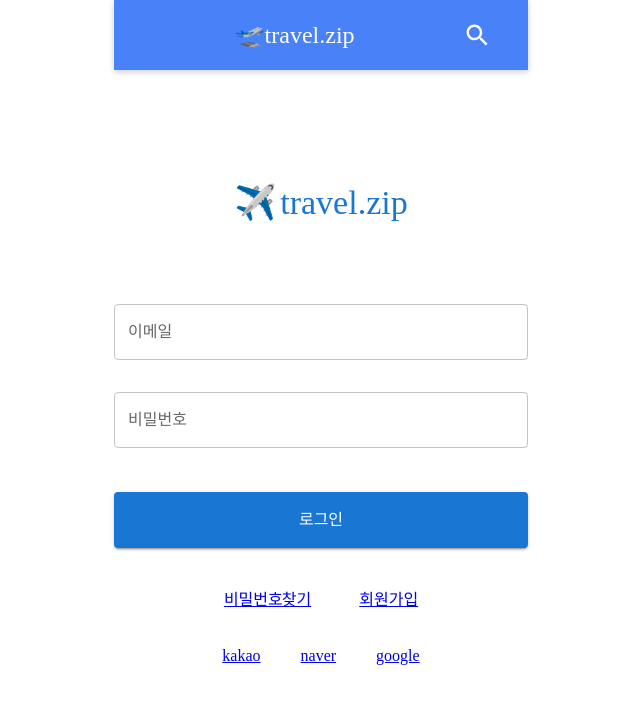
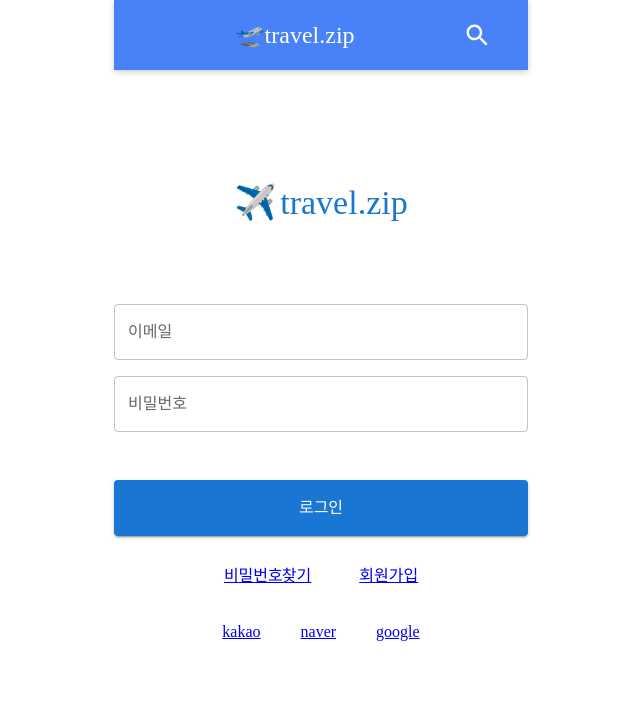
Before and after one commit to prgrms-web-devcourse/Team-Moongsal-Travel.zip-FE, a Next.js app: page /auth/login in a window 1280 px wide. Shown: the top 704 px of the page, without its empty margins (319-959 px from the left). Built offline with nearby package versions, Linux system fonts and the light colour scheme; a web font is replaced by a local one.

Commit message:
feat: 공통 비제어 입력 컴포넌트 구현

```diff
--- a/src/components/Login/Local.tsx
+++ b/src/components/Login/Local.tsx
@@ -1,17 +1,65 @@
-import { Button, Stack, TextField } from '@mui/material';
+import { Box, Button, Stack } from '@mui/material';
 import Link from 'next/link';
 import React from 'react';
+import { useForm } from 'react-hook-form';
+
+import CommonInput from '../common/CommonInput';
+
+interface FormState {
+  email: string;
+  password: string;
+}
 
 const Local = () => {
+  const { control, handleSubmit } = useForm<FormState>({
+    mode: 'onSubmit',
+    defaultValues: {
+      email: '',
+      password: '',
+    },
+  });
+
+  const onSubmit = (data: FormState) => {
+    console.log(data);
+  };
+
   return (
     <>
-      <Stack spacing={4}>
-        <TextField id='outlined-basic' label='이메일' variant='outlined' />
-        <TextField id='outlined-basic' label='비밀번호' variant='outlined' />
+      <Stack spacing={2} component='form' onSubmit={handleSubmit(onSubmit)}>
+        <CommonInput<FormState>
+          id='email'
+          label='이메일'
+          variant='outlined'
+          control={control}
+          name='email'
+          rules={{
+            required: '이메일은 필수 입력입니다.',
+            pattern: {
+              value: /[A-Za-z0-9]+@[a-z]+\.[a-z]{2,3}/,
+              message: '이메일 형식에 맞지 않습니다.',
+            },
+          }}
+        />
+        <CommonInput<FormState>
+          id='password'
+          label='비밀번호'
+          variant='outlined'
+          control={control}
+          name='password'
+          rules={{
+            required: '비밀번호는 필수 입력입니다.',
+            pattern: {
+              value: /^(?=.*[A-Za-z])(?=.*\d)(?=.*[~!@#$%^&*])[A-Za-z\d~!@#$%^&*]{8,}$/,
+              message: '비밀번호 형식에 맞지 않습니다.',
+            },
+          }}
+        />
+        <Box width='100%'>
+          <Button type='submit' variant='contained' sx={buttonStyle}>
+            로그인
+          </Button>
+        </Box>
       </Stack>
-      <Button variant='contained' sx={buttonStyle}>
-        로그인
-      </Button>
 
       <Stack spacing={6} direction='row' justifyContent='center'>
         <Link href='/'>비밀번호 찾기</Link>
@@ -24,8 +72,9 @@ const Local = () => {
 export default Local;
 
 const buttonStyle = {
-  marginY: 5.5,
+  marginY: 4,
   fontSize: '1rem',
   paddingY: 0,
   height: 56,
+  width: '100%',
 } as const;
--- /dev/null
+++ b/src/components/common/CommonInput.tsx
@@ -0,0 +1,30 @@
+import { TextField, TextFieldProps } from '@mui/material';
+import React from 'react';
+import { FieldValues, useController } from 'react-hook-form';
+
+import { FormControlType } from '@/types/common';
+
+type InputProps<T extends FieldValues> = FormControlType<T> & TextFieldProps;
+
+const CommonInput = <T extends FieldValues>({
+  name,
+  control,
+  rules,
+  ...props
+}: InputProps<T>) => {
+  const {
+    field: { value, onChange },
+    fieldState: { error },
+  } = useController({ name, control, rules });
+
+  return (
+    <TextField
+      value={value}
+      onChange={onChange}
+      helperText={error && error.message}
+      {...props}
+    />
+  );
+};
+
+export default CommonInput;
--- /dev/null
+++ b/src/types/common.ts
@@ -0,0 +1,10 @@
+import { Control, FieldPath, FieldValues, RegisterOptions } from 'react-hook-form';
+
+export interface FormControlType<T extends FieldValues> {
+  control: Control<T>;
+  name: FieldPath<T>;
+  rules: Omit<
+    RegisterOptions<T>,
+    'valueAsNumber' | 'valueAsDate' | 'setValueAs' | 'disabled'
+  >;
+}
```
